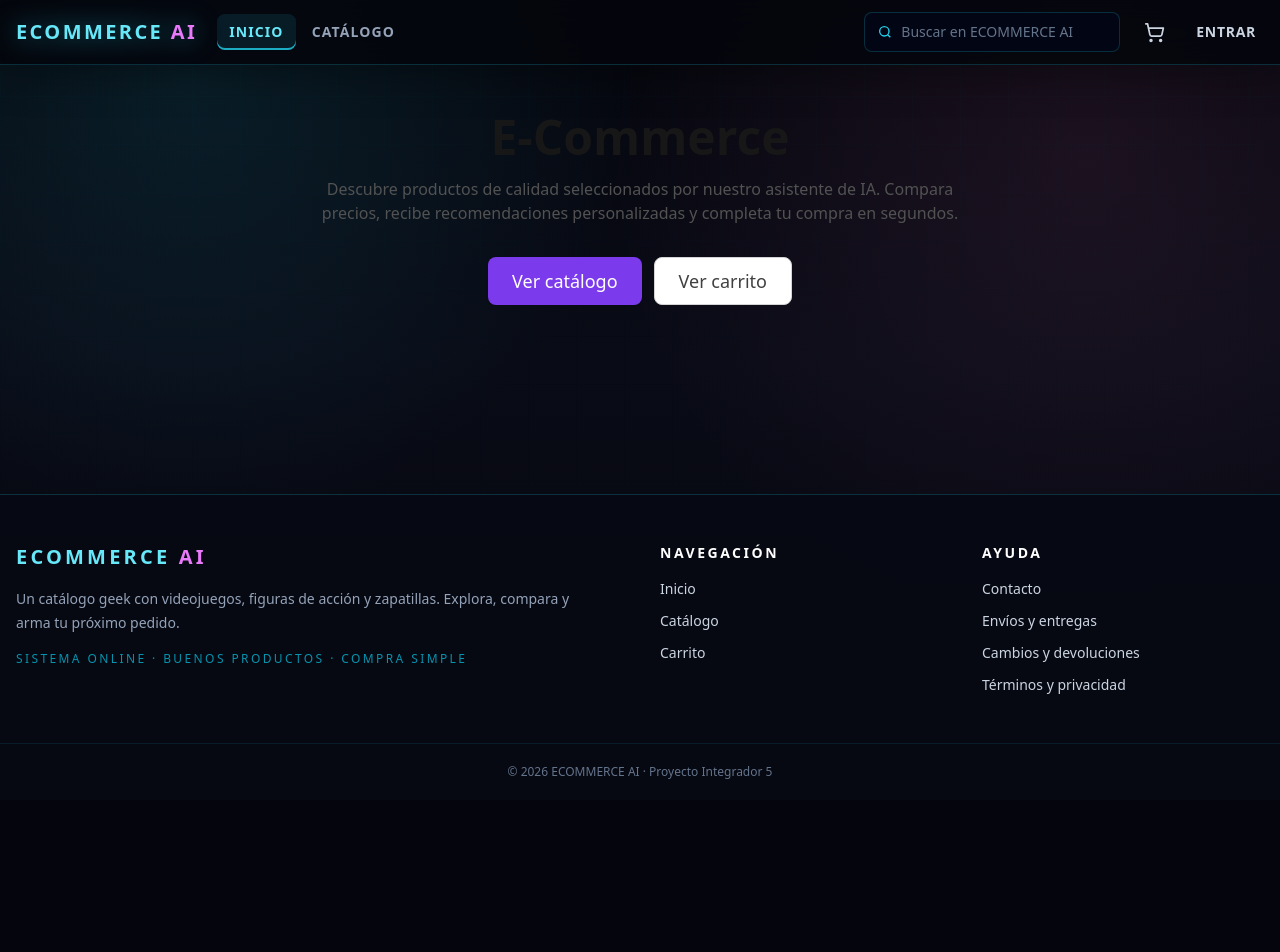
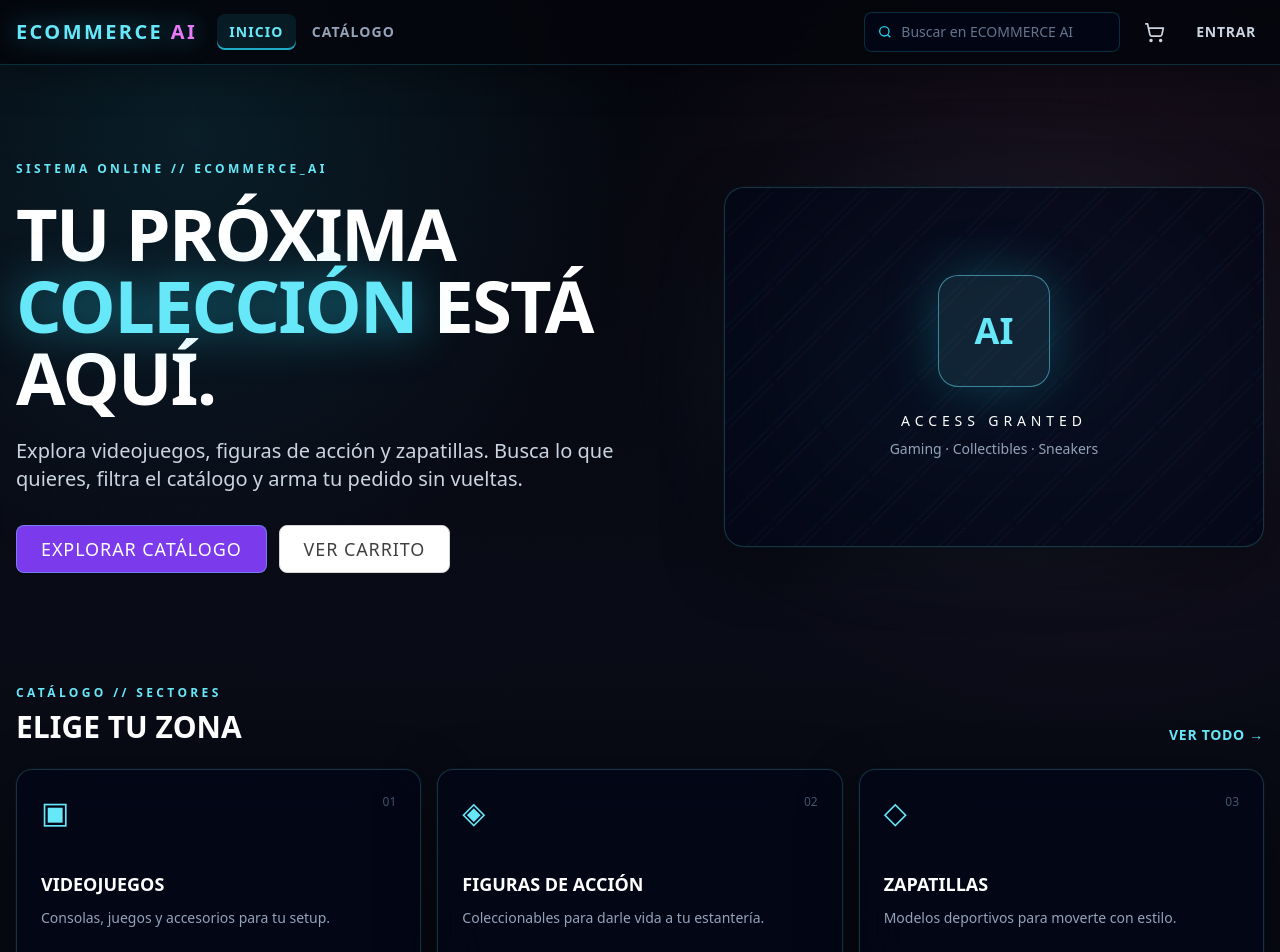
Before and after one commit to rechimonth/e-commerce, a React (Vite) app: page / in a window 1280 px wide. Shown: the top 952 px of the page. Before the commit the page ends 800 px from the top, so only its background shows below. Built offline with nearby package versions, Linux system fonts and the light colour scheme; no server answers.

Commit message:
feat(home): redesign storefront with cyberpunk identity

```diff
--- a/src/pages/HomePage.tsx
+++ b/src/pages/HomePage.tsx
@@ -3,31 +3,87 @@ import { Button } from '@/components/ui';
 import { Header } from '@/components/layout/Header';
 import { ROUTES } from '@/constants/routes';
 
+const categories = [
+  { id: 'video-games', label: 'Videojuegos', code: '01', icon: '▣', description: 'Consolas, juegos y accesorios para tu setup.' },
+  { id: 'action-figures', label: 'Figuras de acción', code: '02', icon: '◈', description: 'Coleccionables para darle vida a tu estantería.' },
+  { id: 'shoes', label: 'Zapatillas', code: '03', icon: '◇', description: 'Modelos deportivos para moverte con estilo.' },
+];
+
 export function HomePage() {
   return (
     <>
       <Header />
-      <main className="container mx-auto px-4 py-12">
-        <div className="flex flex-col items-center text-center">
-          <h1 className="text-4xl font-bold text-neutral-900 sm:text-5xl">E-Commerce</h1>
-          <p className="mt-4 max-w-2xl text-neutral-600">
-            Descubre productos de calidad seleccionados por nuestro asistente de IA.
-            Compara precios, recibe recomendaciones personalizadas y completa tu compra
-            en segundos.
+      <main>
+        <section className="relative overflow-hidden px-4 pb-16 pt-16 sm:pt-24">
+          <div className="mx-auto max-w-7xl">
+            <div className="grid items-center gap-12 lg:grid-cols-[1.1fr_0.9fr]">
+              <div>
+                <p className="cyber-kicker">SISTEMA ONLINE // ECOMMERCE_AI</p>
+                <h1 className="mt-5 max-w-4xl font-display text-4xl font-black uppercase leading-[0.95] tracking-tight text-white sm:text-6xl lg:text-7xl">
+                  Tu próxima <span className="text-cyan-300 drop-shadow-[0_0_22px_rgba(34,211,238,0.55)]">colección</span> está aquí.
+                </h1>
+                <p className="mt-6 max-w-2xl text-lg leading-7 text-slate-300 sm:text-xl">
+                  Explora videojuegos, figuras de acción y zapatillas. Busca lo que quieres, filtra el catálogo y arma tu pedido sin vueltas.
                 </p>
                 <div className="mt-8 flex flex-col gap-3 sm:flex-row">
                   <Link to={ROUTES.CATALOG}>
-              <Button variant="solid" size="lg">
-                Ver catálogo
+                    <Button variant="solid" size="lg" className="w-full border border-cyan-300/40 bg-cyan-400 font-display uppercase tracking-wider text-slate-950 shadow-[0_0_28px_rgba(34,211,238,0.25)] hover:bg-cyan-300 sm:w-auto">
+                      Explorar catálogo
                     </Button>
                   </Link>
                   <Link to={ROUTES.CART}>
-              <Button variant="outline" size="lg">
+                    <Button variant="outline" size="lg" className="w-full border-fuchsia-400/40 bg-transparent font-display uppercase tracking-wider text-fuchsia-200 hover:bg-fuchsia-400/10 sm:w-auto">
                       Ver carrito
                     </Button>
                   </Link>
                 </div>
               </div>
+
+              <div className="relative hidden min-h-[360px] lg:block">
+                <div className="absolute inset-8 rounded-full bg-cyan-400/10 blur-3xl" />
+                <div className="cyber-panel relative flex h-full min-h-[360px] items-center justify-center overflow-hidden rounded-2xl p-8">
+                  <div className="absolute inset-0 bg-[linear-gradient(135deg,transparent_45%,rgba(34,211,238,0.08)_46%,transparent_47%),linear-gradient(315deg,transparent_45%,rgba(244,114,182,0.08)_46%,transparent_47%)] bg-[length:48px_48px]" />
+                  <div className="relative text-center">
+                    <div className="mx-auto flex h-28 w-28 items-center justify-center rounded-2xl border border-cyan-300/50 bg-cyan-300/10 font-display text-4xl font-black text-cyan-300 shadow-[0_0_55px_rgba(34,211,238,0.25)]">
+                      AI
+                    </div>
+                    <p className="mt-6 font-display text-sm uppercase tracking-[0.35em] text-white">ACCESS GRANTED</p>
+                    <p className="mt-2 text-sm text-slate-400">Gaming · Collectibles · Sneakers</p>
+                  </div>
+                </div>
+              </div>
+            </div>
+          </div>
+        </section>
+
+        <section className="px-4 py-12">
+          <div className="mx-auto max-w-7xl">
+            <div className="mb-6 flex items-end justify-between gap-4">
+              <div>
+                <p className="cyber-kicker">CATÁLOGO // SECTORES</p>
+                <h2 className="mt-2 font-display text-2xl font-bold uppercase text-white sm:text-3xl">Elige tu zona</h2>
+              </div>
+              <Link to={ROUTES.CATALOG} className="hidden text-sm font-bold uppercase tracking-wider text-cyan-300 hover:text-white sm:block">Ver todo →</Link>
+            </div>
+            <div className="grid gap-4 md:grid-cols-3">
+              {categories.map((category) => (
+                <Link
+                  key={category.id}
+                  to={`${ROUTES.CATALOG}?category=${category.id}`}
+                  className="cyber-panel group rounded-xl p-6 transition duration-300 hover:-translate-y-1 hover:border-cyan-300/50 hover:shadow-[0_0_32px_rgba(34,211,238,0.12)]"
+                >
+                  <div className="flex items-start justify-between">
+                    <span className="font-display text-3xl text-cyan-300 transition group-hover:text-fuchsia-300">{category.icon}</span>
+                    <span className="font-display text-xs text-slate-600">{category.code}</span>
+                  </div>
+                  <h3 className="mt-10 font-display text-lg font-bold uppercase text-white">{category.label}</h3>
+                  <p className="mt-2 text-sm leading-6 text-slate-400">{category.description}</p>
+                  <span className="mt-5 inline-block text-xs font-bold uppercase tracking-[0.18em] text-cyan-300">Entrar al sector →</span>
+                </Link>
+              ))}
+            </div>
+          </div>
+        </section>
       </main>
     </>
   );
```
Lines whose indentation alone changed are shown as unchanged.
